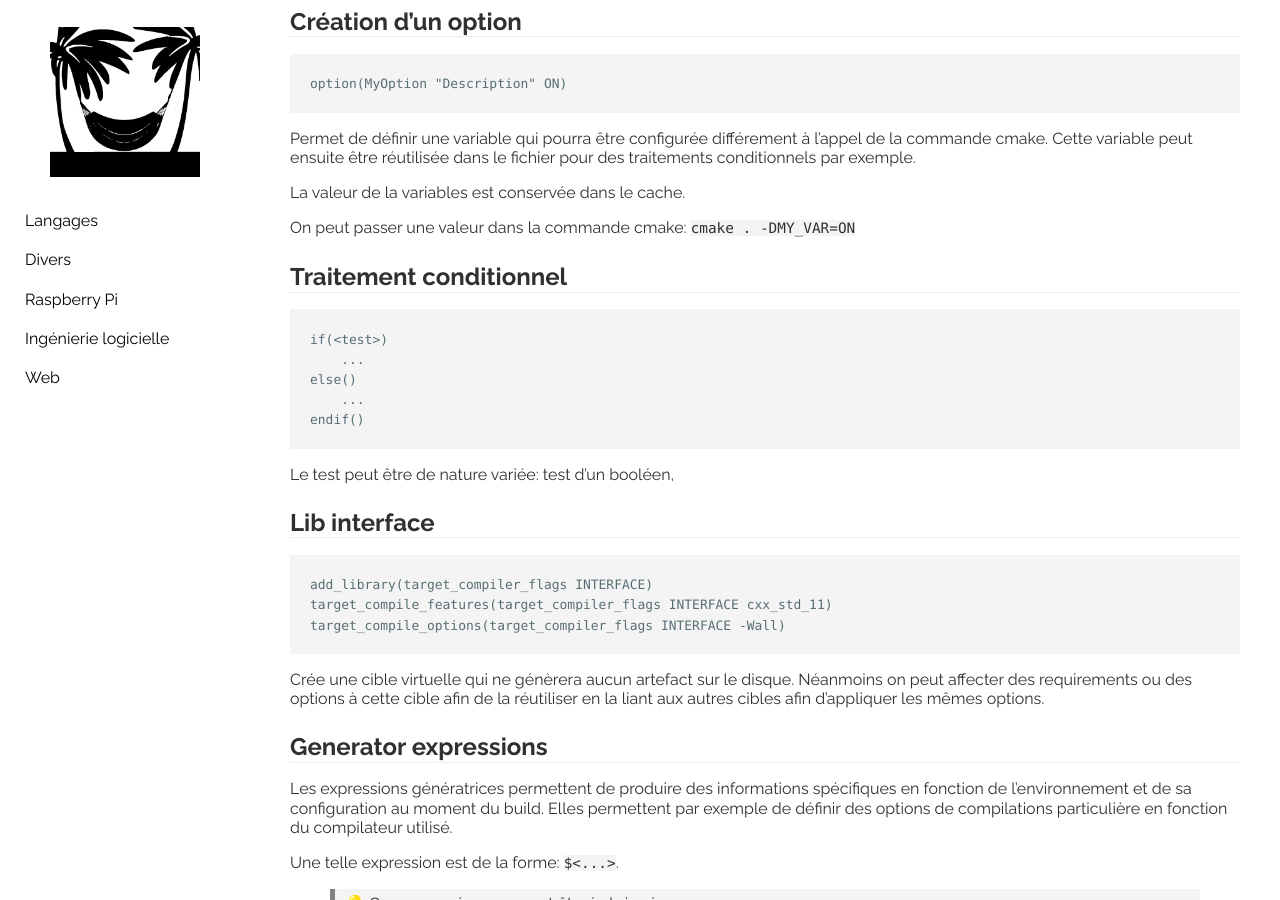
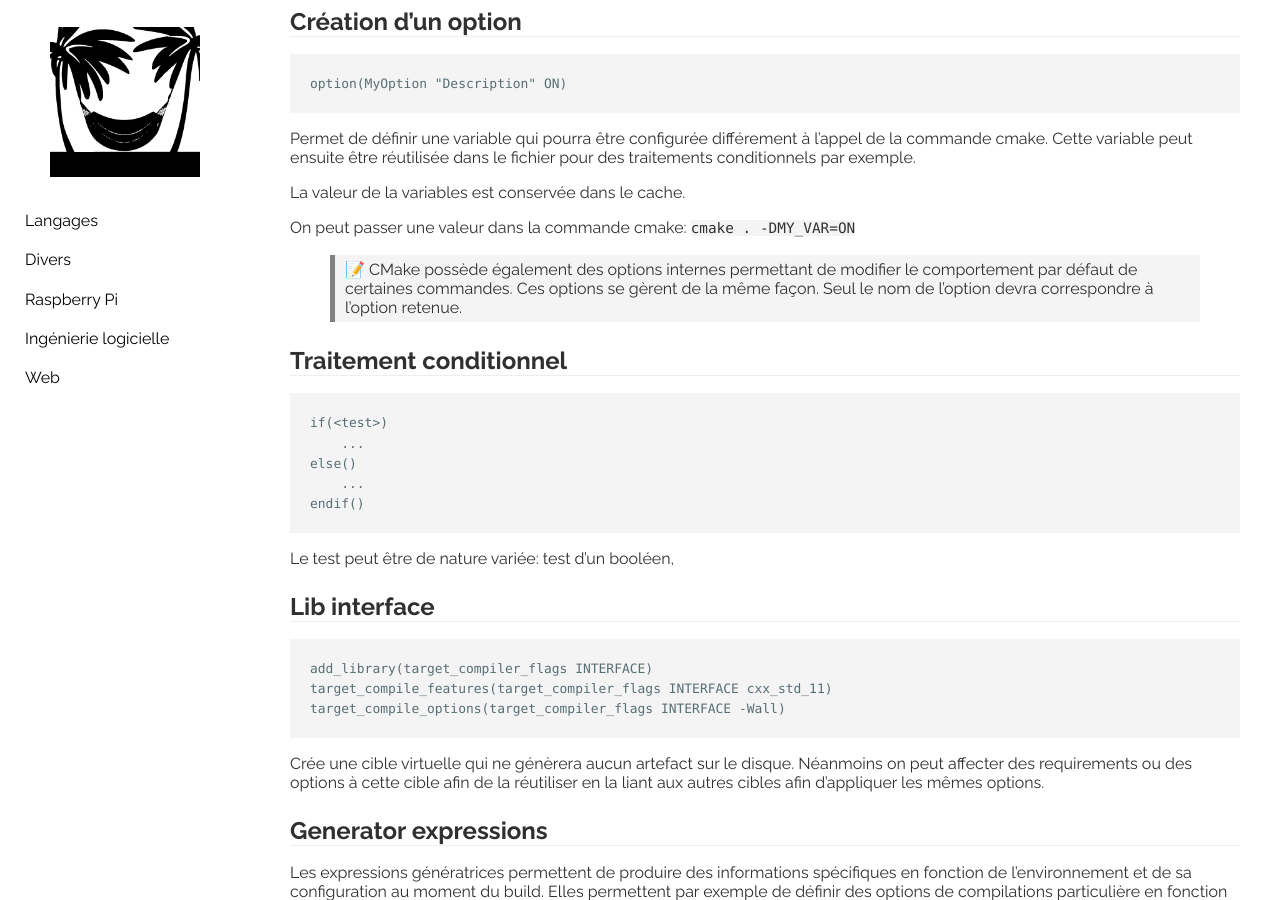
Before and after one commit to behej/lazyjekyll, a Jekyll site: the page built from _sweng/cmake.md, in a window 1280 px wide and 900 px high, scrolled down 3935 px. Built offline with Jekyll 4.4.1, drawn with Linux system fonts in a browser that asks for light colours.

Commit message:
Add precision about options

````diff
--- a/_sweng/cmake.md
+++ b/_sweng/cmake.md
@@ -148,6 +148,8 @@ La valeur de la variables est conservée dans le cache.
 
 On peut passer une valeur dans la commande cmake: `cmake . -DMY_VAR=ON`
 
+> 📝 CMake possède également des options internes permettant de modifier le comportement par défaut de certaines commandes. Ces options se gèrent de la même façon. Seul le nom de l'option devra correspondre à l'option retenue.
+
 ## Traitement conditionnel
 ```
 if(<test>)
````
